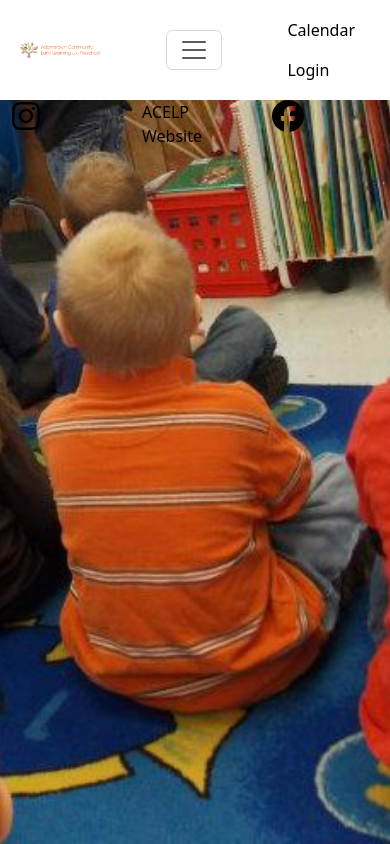
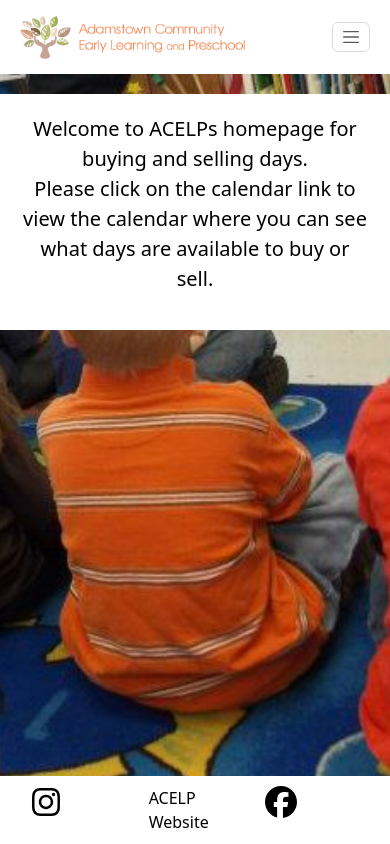
Before and after one commit to KirkWest/day-sale, a React (Create React App) app: page / in a window 390 px wide. Built offline with nearby package versions, Linux system fonts and the light colour scheme.

Commit message:
feat: fixed footer and header layout for laptop and mobile

```diff
--- a/src/App.css
+++ b/src/App.css
@@ -8,5 +8,11 @@ body {
   background-image: url('/public/images/preschool.jpg');
   background-size: cover;
   background-position: center;
-  min-height: 100vh;
+  background-repeat: no-repeat;
+  background-attachment: fixed;
 }
+
+main.flex-fill {
+  flex-grow: 1;
+  padding: 20px 0;
+}
--- a/src/App.js
+++ b/src/App.js
@@ -6,7 +6,8 @@ import './App.css';
 import HomePage from './pages/HomePage';
 import CalendarPage from './pages/CalendarPage';
 import LoginModal from './components/LoginModal';
-import Header from './components/header/Header.jsx'
+import Header from './components/header/Header.jsx';
+import Footer from './components/footer/Footer.jsx';
 
 function App() {
   const [isLoginModalOpen, setIsLoginModalOpen] = useState(false);
@@ -19,10 +20,13 @@ function App() {
     <UserProvider>
       <Router>
         <Header onLoginClick={handleLoginClick} />
-        <Routes>
-          <Route path="/" element={<HomePage />} />
-          <Route path="/calendar" element={<CalendarPage />} />
-        </Routes>
+        <main>
+          <Routes>
+            <Route path="/" element={<HomePage />} />
+            <Route path="/calendar" element={<CalendarPage />} />
+          </Routes>
+        </main>
+        <Footer />
         <LoginModal
           isOpen={isLoginModalOpen}
           onRequestClose={() => setIsLoginModalOpen(false)}
--- a/src/components/footer/Footer.css
+++ b/src/components/footer/Footer.css
@@ -1,9 +1,15 @@
 .footer {
-  /* Custom styles for the footer */
+  background-color: white;
+  display: flex;
+  justify-content: space-between;
+  align-items: center;
+  position: absolute;
+  bottom: 0;
+  padding: 10px 20px;
+  width: 100%;
 }
 
 .footer a {
-  color: black; /* or any color you prefer */
+  color: black;
   text-decoration: none;
-  /* More styles */
 }
--- a/src/components/header/Header.css
+++ b/src/components/header/Header.css
@@ -19,6 +19,7 @@
 
 .header .nav-link {
   margin: 0 15px;
+  font-size: 25px;
   color: black;
   text-decoration: none;
 }
@@ -30,6 +31,30 @@
 
 @media (max-width: 768px) {
   .header .logo {
-    width: 80px;
+    width: 225px;
+  }
+
+  .header .navbar-collapse {
+    position: absolute;
+    top: 100%;
+    right: 0;
+    left: auto;
+    width: auto;
+    background-color: white;
+    box-shadow: 0 8px 16px rgba(0,0,0,0.1);
+  }
+
+  .header .nav-link {
+    font-size: 14px;
+  }
+
+  .navbar-toggler {
+    font-size: 12px;
+    padding: .25rem .5rem;
+  }
+
+  .navbar-toggler-icon {
+    height: 20px;
+    width: 20px;
   }
 }
--- a/src/components/header/Header.jsx
+++ b/src/components/header/Header.jsx
@@ -17,8 +17,8 @@ const Header = ({ onLoginClick }) => {
           className="logo"
         />
       </Navbar.Brand>
-      <Navbar.Toggle aria-controls="basic-navbar-nav" />
-      <Navbar.Collapse is="me-auto mx-auto">
+      <Navbar.Toggle aria-controls="responsive-navbar-nav" />
+      <Navbar.Collapse id="responsive-navbar-nav">
         <Nav className="me-auto">
           {isHomePage
             ? <Nav.Link href="#calendar">Calendar</Nav.Link>
--- a/src/pages/CalendarPage.jsx
+++ b/src/pages/CalendarPage.jsx
@@ -1,10 +1,8 @@
 import React from 'react';
-import Footer from '../components/footer/Footer';
 
 const CalendarPage = () => {
   return (
     <div>
-      <Footer />
     </div>
   );
 };
--- /dev/null
+++ b/src/pages/HomePage.css
@@ -0,0 +1,14 @@
+.main-content {
+  background-color: white;
+  color: black;
+  padding: 20px;
+  margin: 20px auto;
+  text-align: center;
+  font-size: 35px;
+}
+
+@media (max-width: 768px) {
+  .main-content {
+    font-size: 20px;
+  }
+}
--- a/src/pages/HomePage.jsx
+++ b/src/pages/HomePage.jsx
@@ -1,10 +1,14 @@
 import React from 'react';
-import Footer from '../components/footer/Footer';
+import './HomePage.css';
+
 
 const HomePage = () => {
   return (
-    <div>
-      <Footer />
+    <div className="main-content">
+      <p>Welcome to ACELPs homepage for buying and selling days.
+        <br />
+        Please click on the calendar link to view the calendar where you can see what days are available
+        to buy or sell. </p>
     </div>
   );
 };
```
Also changed, not shown: src/pages/CalendarPage.css (added).
